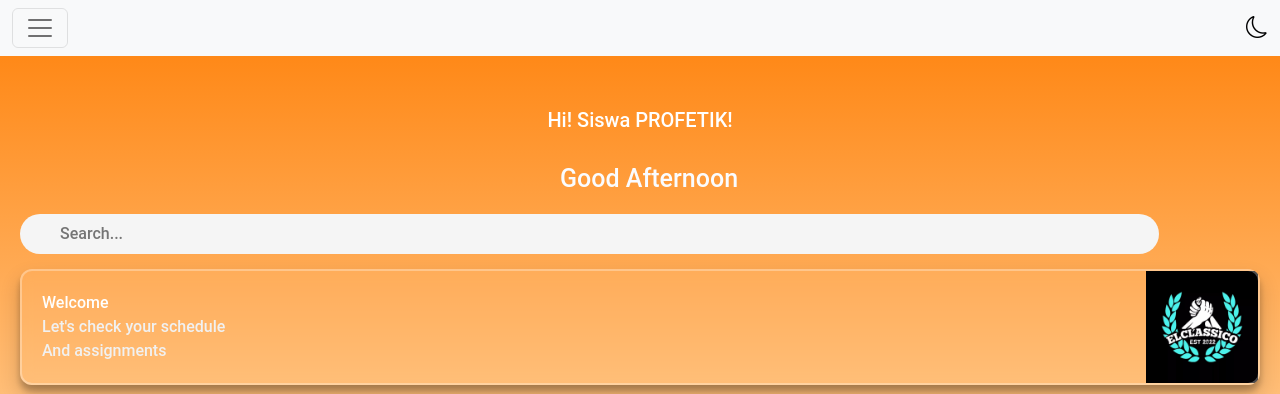
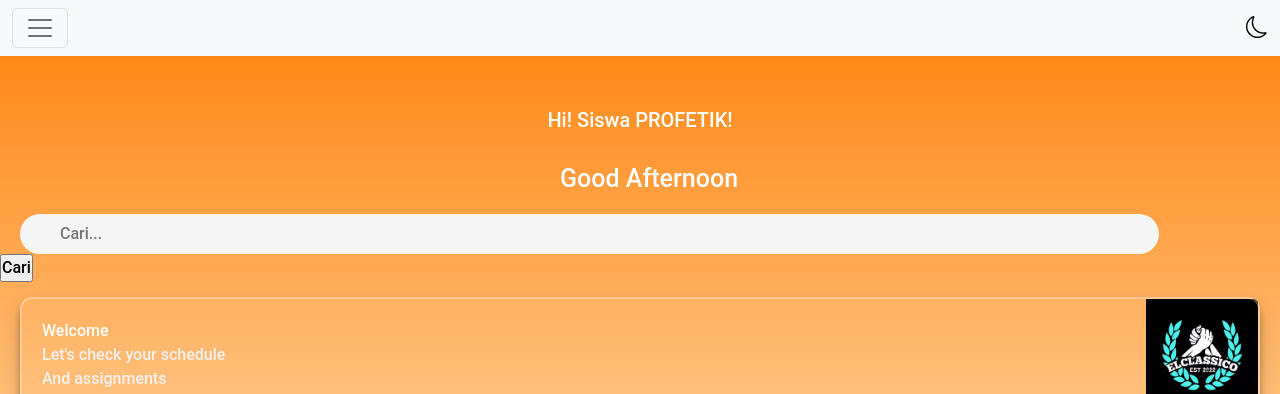
Before and after one commit to darkdragon630/kelas.profetik, a plain HTML site: page index.html in a window 1280 px wide. Shown: the top 394 px of the page. Drawn offline with nearby package versions, Linux system fonts and the light colour scheme; some packages are replaced by stand-ins of ours; a script that the page names is missing; a web font is replaced by a local one.

Commit message:
Update index.html
Signed-off-by: darkdragon630 <71604929+darkdragon630@users.noreply.github.com>

```diff
--- a/index.html
+++ b/index.html
@@ -54,9 +54,10 @@
   <div class="Hi_makhluk">Hi! Siswa PROFETIK!</div>
   </div>
   <div id="good" ></div>
- <form id="form1" name="form1" method="post" action="search.html?searchTerm=najwa%20kamila%20abdullah">
-    <div class="pencarian"><input type="text" name="pencarian" placeholder="Search..."></div>
-  </form>
+  <form id="form1" name="form1" method="post" onsubmit="updateAction()">
+    <div class="pencarian"><input type="text" name="pencarian" placeholder="Cari..."></div>
+    <input type="submit" value="Cari">
+   </form>
 
   <div class="Welcome" id="Welc">Welcome
     <br>
```
